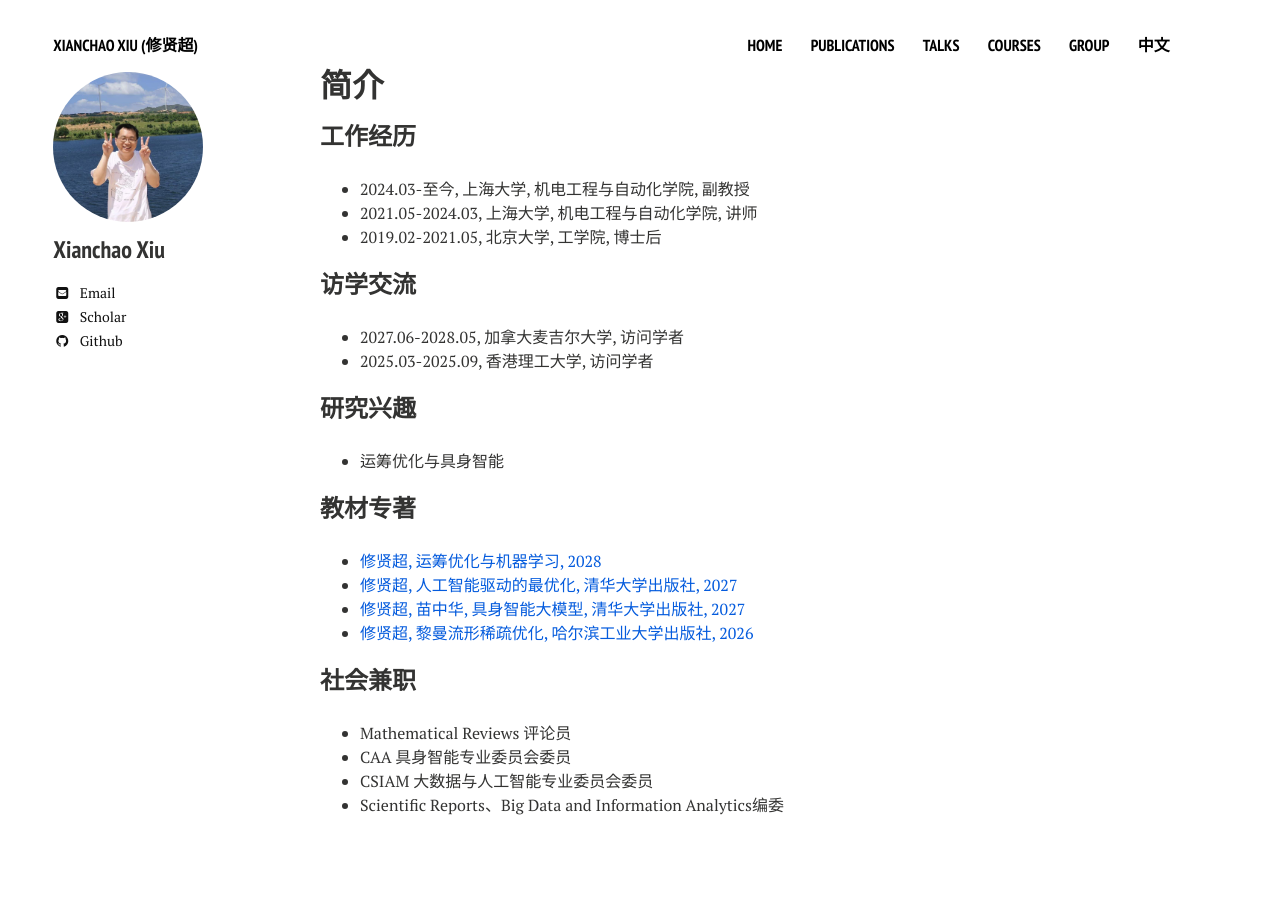
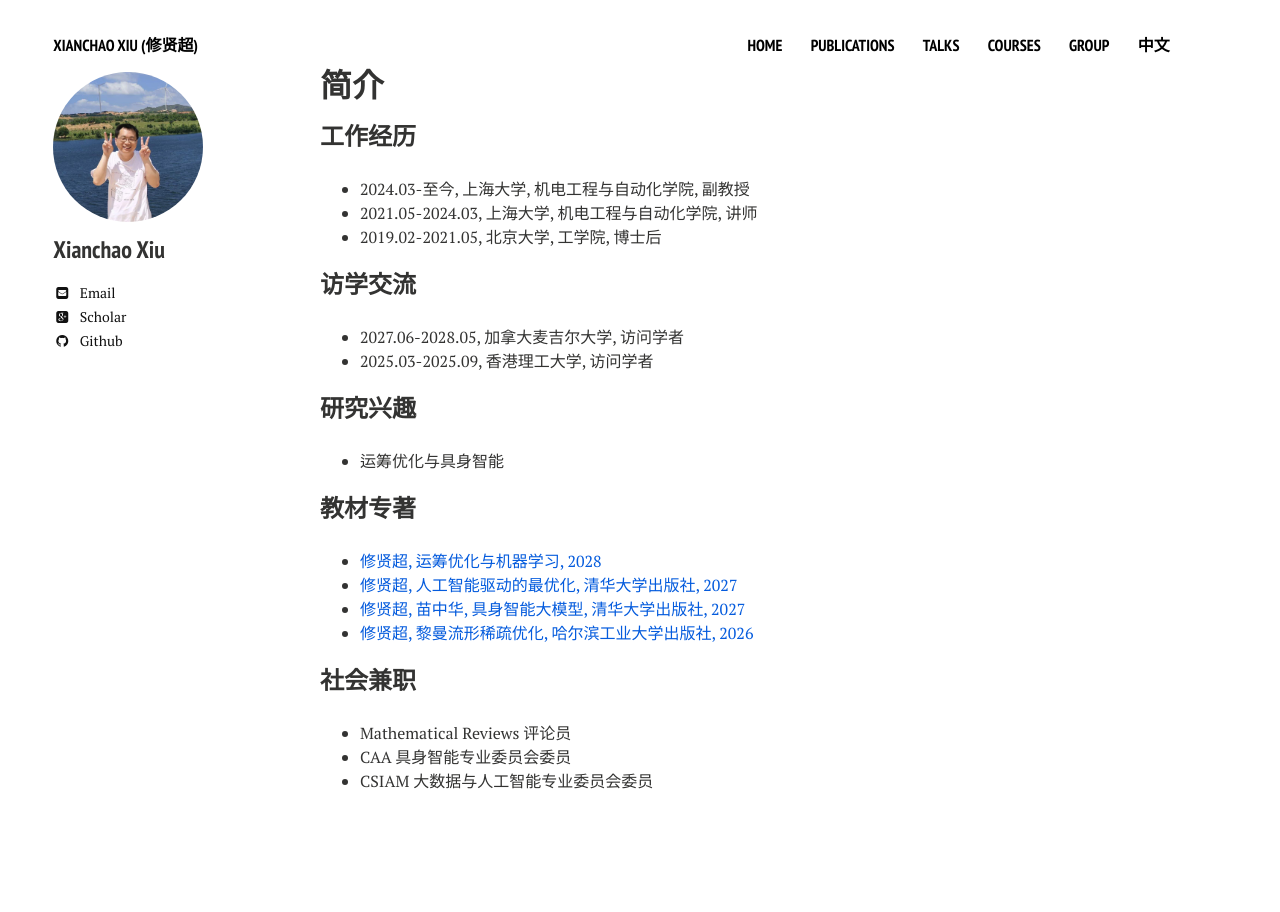
Before and after one commit to xianchaoxiu/xianchaoxiu.github.io, a Jekyll site: the page built from chinese/index.md, in a window 1280 px wide. Built offline with Jekyll 4.4.1, drawn with Linux system fonts in a browser that asks for light colours; nearby versions of some CDN libraries.

Commit message:
Update index.md

```diff
--- a/chinese/index.md
+++ b/chinese/index.md
@@ -33,4 +33,3 @@ share: false
 * Mathematical Reviews 评论员 <br>
 * CAA 具身智能专业委员会委员 <br>
 * CSIAM 大数据与人工智能专业委员会委员 <br>
-* Scientific Reports、Big Data and Information Analytics编委 <br>
```
